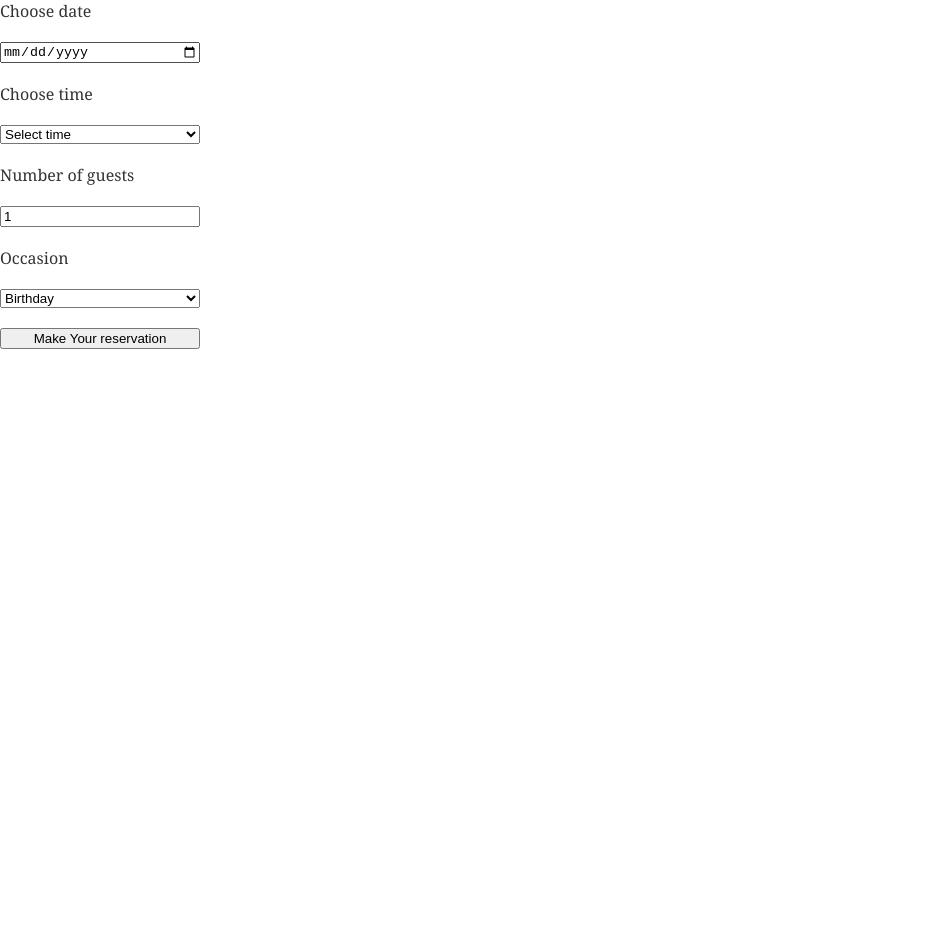
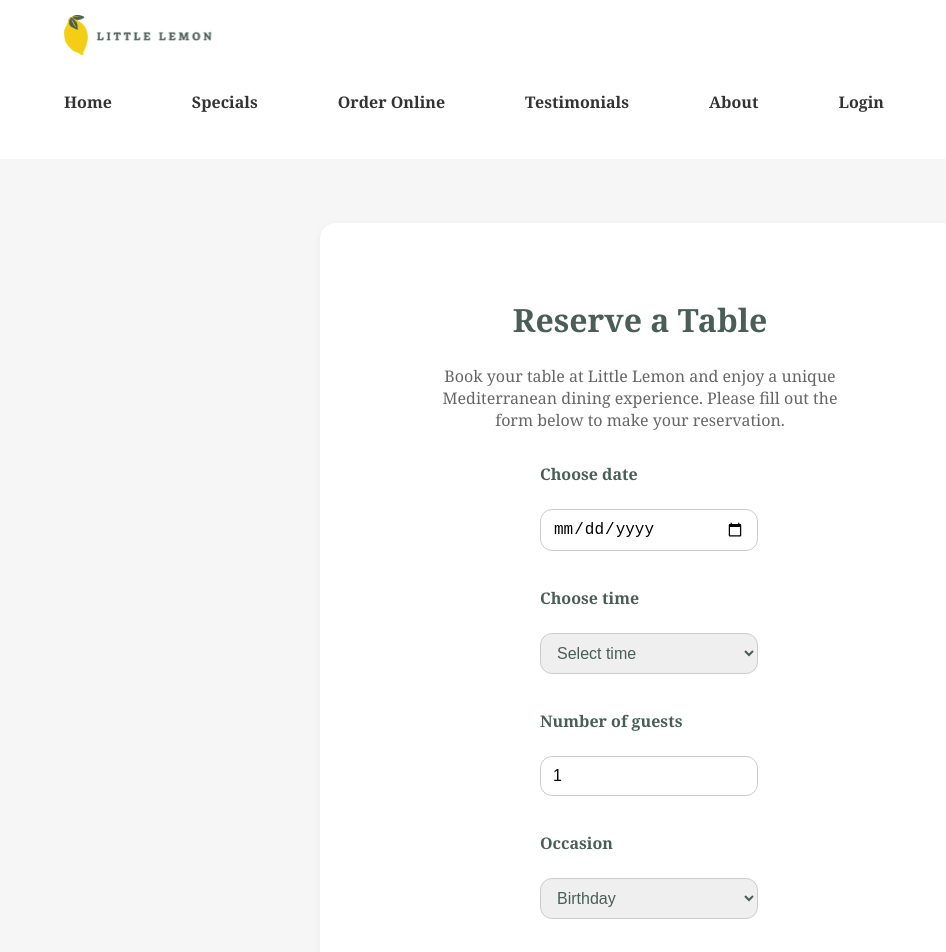
Before and after one commit to Suki1207/little-lemon-home-booking, a React (Create React App) app: page /booking in a window 1280 px wide. Shown: the top 952 px of the page, without its empty margins (0-946 px from the left). Before the commit the page ends 800 px from the top, so only its background shows below. Built offline with nearby package versions, Linux system fonts and the light colour scheme.

Commit message:
Remove BookingForm component, style Booking

```diff
--- /dev/null
+++ b/src/pages/booking/Booking.css
@@ -0,0 +1,75 @@
+.booking-section {
+  grid-column: 1 / -1;
+  display: grid;
+  grid-template-columns: repeat(12, 1fr);
+  background-color: #f6f6f6;
+  padding: 64px 0;
+  min-height: 80vh;
+}
+
+.booking-container {
+  grid-column: 4 / 10;
+  background: #fff;
+  border-radius: 16px;
+  box-shadow: 0 2px 8px rgba(0, 0, 0, 0.05);
+  padding: 48px 32px;
+  display: flex;
+  flex-direction: column;
+  align-items: center;
+}
+
+.booking-container h2 {
+  font-size: 2rem;
+  color: #495e57;
+  margin-bottom: 8px;
+}
+
+.booking-container p {
+  color: #666;
+  margin-bottom: 32px;
+  text-align: center;
+  max-width: 400px;
+}
+
+.booking-container form {
+  width: 100%;
+}
+
+.booking-container label {
+  font-weight: 600;
+  color: #495e57;
+  margin-bottom: 4px;
+  display: block;
+}
+
+.booking-container input,
+.booking-container select {
+  border-radius: 12px;
+  padding: 10px 12px;
+  border: 1px solid #ccc;
+  font-size: 1rem;
+  margin-bottom: 16px;
+  width: 100%;
+  box-sizing: border-box;
+}
+
+.booking-container select,
+.booking-container option {
+  color: #495e57;
+}
+
+.booking-container input[type="submit"] {
+  border-radius: 16px;
+  font-weight: 700;
+  background-color: #f4ce14;
+  color: #333;
+  border: none;
+  padding: 12px 24px;
+  font-size: 1rem;
+  cursor: pointer;
+  margin-top: 16px;
+}
+
+.booking-container input[type="submit"]:hover {
+  opacity: 0.8;
+}
--- a/src/pages/booking/Booking.jsx
+++ b/src/pages/booking/Booking.jsx
@@ -1,6 +1,6 @@
-import React, { useReducer } from "react";
-
-import BookingForm from "./BookingForm";
+import React, { useReducer, useState } from "react";
+import Header from "../../components/Header";
+import "./Booking.css";
 
 const initialTimes = ["17:00", "18:00", "19:00", "20:00", "21:00", "22:00"];
 
@@ -22,9 +22,70 @@ const Booking = () => {
     initializeTimes
   );
 
+  const [date, setDate] = useState("");
+  const [time, setTime] = useState("");
+  const [guests, setGuests] = useState(1);
+  const [occasion, setOccasion] = useState("Birthday");
+
+  const handleChange = (e) => {
+    const { id, value } = e.target;
+    if (id === "res-date") {
+      setDate(value);
+      dispatch({ type: "update", date: value });
+    } else if (id === "res-time") setTime(value);
+    else if (id === "guests") setGuests(value);
+    else if (id === "occasion") setOccasion(value);
+  };
+
   return (
     <>
-      <BookingForm availableTimes={availableTimes} dispatch={dispatch} />
+      <Header />
+      <section className="booking-section">
+        <div className="booking-container">
+          <h2>Reserve a Table</h2>
+          <p>
+            Book your table at Little Lemon and enjoy a unique Mediterranean
+            dining experience. Please fill out the form below to make your
+            reservation.
+          </p>
+          <form style={{ display: "grid", maxWidth: "200px", gap: "20px" }}>
+            <label htmlFor="res-date">Choose date</label>
+            <input
+              type="date"
+              id="res-date"
+              value={date}
+              onChange={handleChange}
+            />
+            <label htmlFor="res-time">Choose time</label>
+            <select id="res-time" value={time} onChange={handleChange}>
+              <option value="" disabled>
+                Select time
+              </option>
+              {availableTimes.map((t) => (
+                <option key={t} value={t}>
+                  {t}
+                </option>
+              ))}
+            </select>
+            <label htmlFor="guests">Number of guests</label>
+            <input
+              type="number"
+              placeholder="1"
+              min="1"
+              max="10"
+              id="guests"
+              value={guests}
+              onChange={handleChange}
+            />
+            <label htmlFor="occasion">Occasion</label>
+            <select id="occasion" value={occasion} onChange={handleChange}>
+              <option>Birthday</option>
+              <option>Anniversary</option>
+            </select>
+            <input type="submit" value="Make Your reservation" />
+          </form>
+        </div>
+      </section>
     </>
   );
 };
--- a/src/pages/booking/BookingForm.jsx
+++ /dev/null
@@ -1,62 +0,0 @@
-import React, { useState } from "react";
-import PropTypes from "prop-types";
-
-const BookingForm = ({ availableTimes, dispatch }) => {
-  const [date, setDate] = useState("");
-  const [time, setTime] = useState("");
-  const [guests, setGuests] = useState(1);
-  const [occasion, setOccasion] = useState("Birthday");
-
-  const handleChange = (e) => {
-    const { id, value } = e.target;
-    if (id === "res-date") {
-      setDate(value);
-      dispatch({ type: "update", date: value });
-    } else if (id === "res-time") setTime(value);
-    else if (id === "guests") setGuests(value);
-    else if (id === "occasion") setOccasion(value);
-  };
-
-  return (
-    <>
-      <form style={{ display: "grid", maxWidth: "200px", gap: "20px" }}>
-        <label htmlFor="res-date">Choose date</label>
-        <input type="date" id="res-date" value={date} onChange={handleChange} />
-        <label htmlFor="res-time">Choose time</label>
-        <select id="res-time" value={time} onChange={handleChange}>
-          <option value="" disabled>
-            Select time
-          </option>
-          {availableTimes.map((t) => (
-            <option key={t} value={t}>
-              {t}
-            </option>
-          ))}
-        </select>
-        <label htmlFor="guests">Number of guests</label>
-        <input
-          type="number"
-          placeholder="1"
-          min="1"
-          max="10"
-          id="guests"
-          value={guests}
-          onChange={handleChange}
-        />
-        <label htmlFor="occasion">Occasion</label>
-        <select id="occasion" value={occasion} onChange={handleChange}>
-          <option>Birthday</option>
-          <option>Anniversary</option>
-        </select>
-        <input type="submit" value="Make Your reservation" />
-      </form>
-    </>
-  );
-};
-
-BookingForm.propTypes = {
-  availableTimes: PropTypes.arrayOf(PropTypes.string).isRequired,
-  dispatch: PropTypes.func.isRequired,
-};
-
-export default BookingForm;
```
